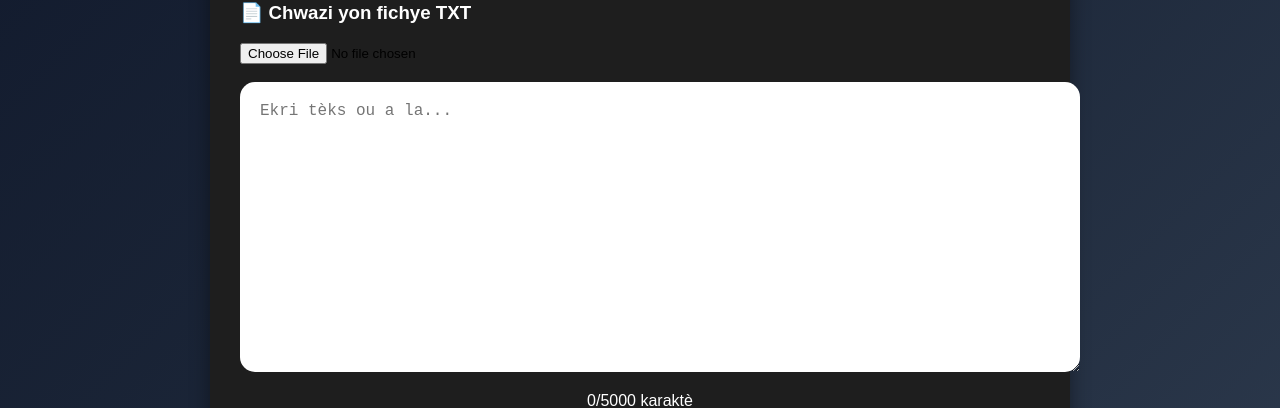
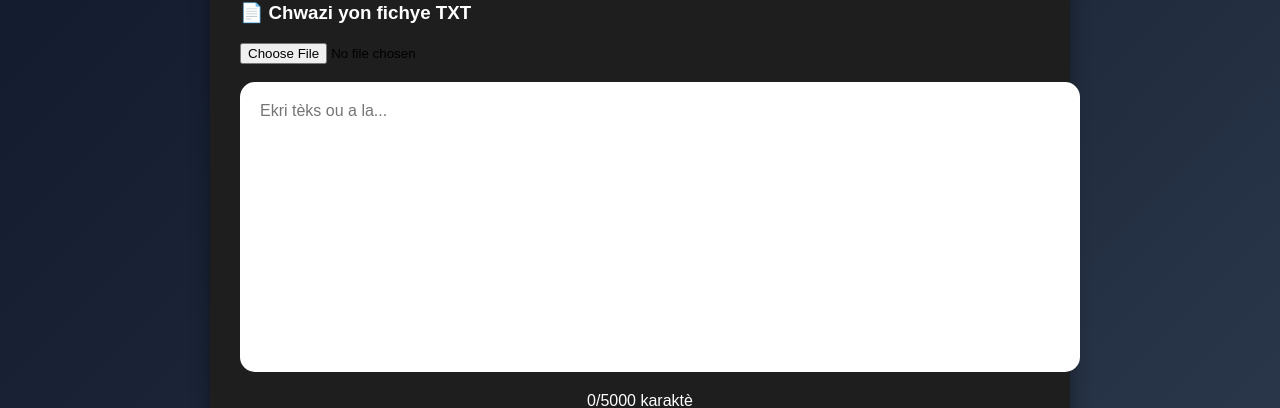
Before and after one commit to BelyBossX/bely-studio, a React (Vite) app: page / in a window 1280 px wide. Shown: the part 396-804 px from the top of the page. Built offline with nearby package versions, Linux system fonts and the light colour scheme.

Commit message:
Connect frontend to Render backend

```diff
--- a/src/App.css
+++ b/src/App.css
@@ -35,7 +35,7 @@ textarea{
 
   width:100%;
 
-  min-height:250px;
+  min-height:180px;
 
   padding:20px;
 
@@ -45,9 +45,14 @@ textarea{
 
   font-size:16px;
 
-  resize:vertical;
+  font-family:inherit;
+
+  outline:none;
+
+  resize:none;
 
 }
+
 select{
   width:100%;
   padding:12px;
```
